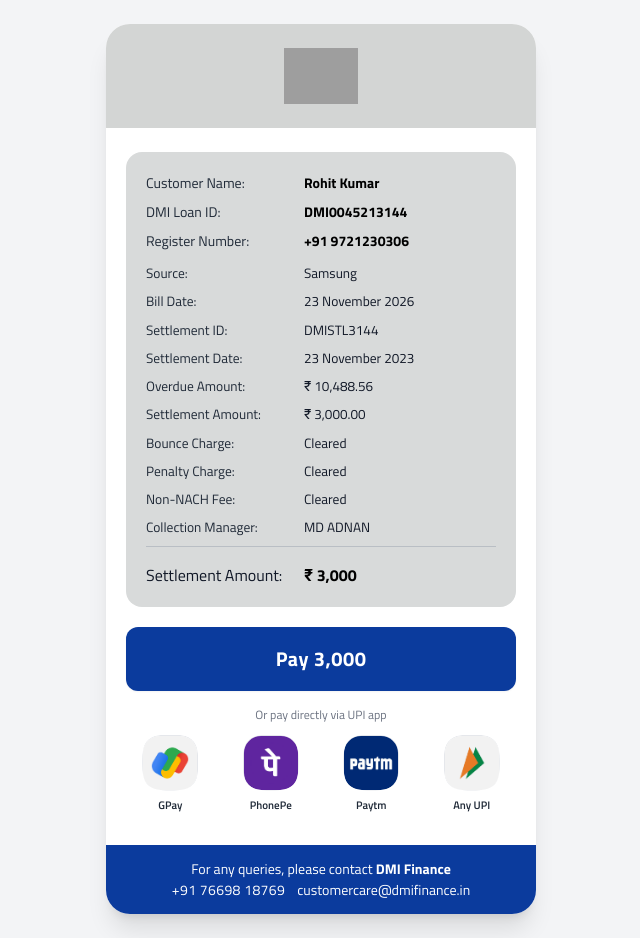
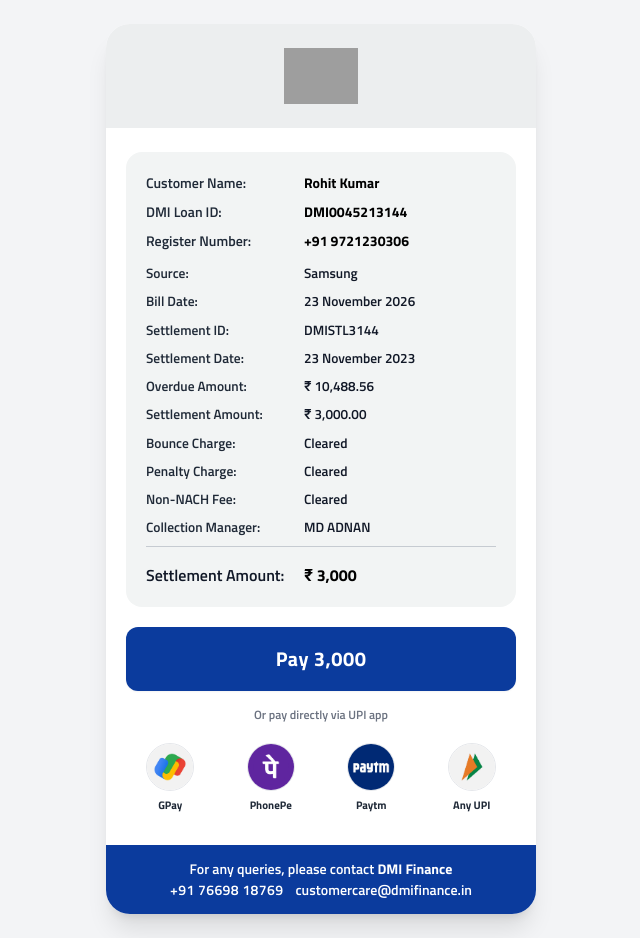
Before and after one commit to adnan369/dmifinance, a plain HTML site: page rohit.html in a window 1280 px wide. Shown: the whole page, without its empty margins (319-959 px from the left). Drawn offline with nearby package versions, Linux system fonts and the light colour scheme; grey boxes are pictures that could not be loaded.

Commit message:
Refactor styles and update UPI button designs
Updated font weights and background colors for better styling. Adjusted UPI button sizes for consistency.

```diff
--- a/rohit.html
+++ b/rohit.html
@@ -6,20 +6,20 @@
     <title>DMI Finance - Overdue Payment</title>
     <!-- Load Tailwind CSS -->
     <script src="https://cdn.tailwindcss.com"></script>
-    <!-- Load Google Font: Titillium Web (Regular & Bold only) -->
+    <!-- Load Google Font: Titillium Web (SemiBold 600 & Bold 700) -->
     <link rel="preconnect" href="https://fonts.googleapis.com" />
     <link rel="preconnect" href="https://fonts.gstatic.com" crossorigin />
-    <link href="https://fonts.googleapis.com/css2?family=Titillium+Web:wght@400;600;700&display=swap" rel="stylesheet" />
+    <link href="https://fonts.googleapis.com/css2?family=Titillium+Web:wght@600;700&display=swap" rel="stylesheet" />
     <style>
         body {
             font-family: 'Titillium Web', -apple-system, BlinkMacSystemFont, sans-serif;
-            font-weight: 400;
+            font-weight: 600;
             -webkit-tap-highlight-color: transparent;
         }
-        .font-medium {
-            font-weight: 400 !important;
+        .font-normal, .font-medium {
+            font-weight: 600 !important;
         }
-        .font-extrabold, .font-black {
+        .font-semibold, .font-bold, .font-extrabold, .font-black {
             font-weight: 700 !important;
         }
     </style>
@@ -32,8 +32,8 @@
         <!-- Top Wrapper (Header + Details Card + Pay Button) -->
         <div class="w-full flex flex-col items-center">
 
-            <!-- Header Banner (#D3D5D4) -->
-            <header class="w-full bg-[#D3D5D4] py-6 px-6 flex items-center justify-center">
+            <!-- Header Banner (#ECEEEF) -->
+            <header class="w-full bg-[#ECEEEF] py-6 px-6 flex items-center justify-center">
                 <img
                     src="https://www.dmifinance.in/wp-content/uploads/2026/05/Logo-final-RGB.svg"
                     alt="DMI Finance Logo"
@@ -45,8 +45,8 @@
             <!-- Main Content Area -->
             <main class="w-full px-5 pt-6 pb-8 flex flex-col items-center">
 
-                <!-- Customer & Bill Statement Card (#D8DADA) -->
-                <section aria-label="Customer Payment Details" class="w-full bg-[#D8DADA] rounded-2xl p-5 text-left shadow-2xs space-y-2">
+                <!-- Customer & Bill Statement Card (#F2F4F4) -->
+                <section aria-label="Customer Payment Details" class="w-full bg-[#F2F4F4] rounded-2xl p-5 text-left shadow-2xs space-y-2">
                     <!-- Row 1: Customer Name -->
                     <div class="grid grid-cols-[44%_56%] items-baseline gap-1 text-[13.5px] sm:text-[14px]">
                         <span class="text-gray-800 font-medium">Customer Name:</span>
@@ -151,15 +151,7 @@
 
                 <!-- Direct App-Specific UPI Intent Quick Launchers -->
                 <div id="quickUpiApps" class="mt-4 w-full">
-                    <p class="text-xs font-medium text-gray-500 text-center mb-3">Or pay directly via UPI app</p>
-                    <!-- Hidden SVG Squircle Superellipse ClipPath -->
-                    <svg width="0" height="0" class="absolute pointer-events-none" aria-hidden="true">
-                        <defs>
-                            <clipPath id="squircleClip" clipPathUnits="objectBoundingBox">
-                                <path d="M 0.5,0 C 0.1,0 0,0.1 0,0.5 C 0,0.9 0.1,1 0.5,1 C 0.9,1 1,0.9 1,0.5 C 1,0.1 0.9,0 0.5,0 Z" />
-                            </clipPath>
-                        </defs>
-                    </svg>
+                    <p class="text-xs font-medium text-gray-500 text-center mb-5">Or pay directly via UPI app</p>
                     <div class="grid grid-cols-4 gap-3">
                         <!-- Google Pay -->
                         <a
@@ -167,7 +159,7 @@
                             onclick="handleAppSpecificClick(event, 'tez://upi/pay?pa=BHARATPE09917548991@yesbankltd&pn=DMI%20Finance&am=3000.00&cu=INR')"
                             class="group flex flex-col items-center justify-center active:scale-95 transition-transform"
                         >
-                            <span style="clip-path: url(#squircleClip);" class="w-14 h-14 rounded-[18px] bg-white border border-gray-200 group-hover:border-[#0B3B9D] shadow-xs flex items-center justify-center mb-1.5 overflow-hidden transition-colors">
+                            <span class="w-12 h-12 rounded-full bg-white border border-gray-200 group-hover:border-[#0B3B9D] shadow-xs flex items-center justify-center mb-1.5 overflow-hidden transition-colors">
                                 <img
                                     src="https://adnan369.github.io/dmifinance/icon/GPay.png"
                                     alt="GPay"
@@ -184,7 +176,7 @@
                             onclick="handleAppSpecificClick(event, 'phonepe://pay?pa=BHARATPE09917548991@yesbankltd&pn=DMI%20Finance&am=3000.00&cu=INR')"
                             class="group flex flex-col items-center justify-center active:scale-95 transition-transform"
                         >
-                            <span style="clip-path: url(#squircleClip);" class="w-14 h-14 rounded-[18px] bg-white border border-gray-200 group-hover:border-[#0B3B9D] shadow-xs flex items-center justify-center mb-1.5 overflow-hidden transition-colors">
+                            <span class="w-12 h-12 rounded-full bg-white border border-gray-200 group-hover:border-[#0B3B9D] shadow-xs flex items-center justify-center mb-1.5 overflow-hidden transition-colors">
                                 <img
                                     src="https://adnan369.github.io/dmifinance/icon/PhonePe.png"
                                     alt="PhonePe"
@@ -201,7 +193,7 @@
                             onclick="handleAppSpecificClick(event, 'paytmmp://pay?pa=BHARATPE09917548991@yesbankltd&pn=DMI%20Finance&am=3000.00&cu=INR')"
                             class="group flex flex-col items-center justify-center active:scale-95 transition-transform"
                         >
-                            <span style="clip-path: url(#squircleClip);" class="w-14 h-14 rounded-[18px] bg-white border border-gray-200 group-hover:border-[#0B3B9D] shadow-xs flex items-center justify-center mb-1.5 overflow-hidden transition-colors">
+                            <span class="w-12 h-12 rounded-full bg-white border border-gray-200 group-hover:border-[#0B3B9D] shadow-xs flex items-center justify-center mb-1.5 overflow-hidden transition-colors">
                                 <img
                                     src="https://adnan369.github.io/dmifinance/icon/paytm.png"
                                     alt="Paytm"
@@ -218,7 +210,7 @@
                             onclick="handlePrimaryUpiClick(event)"
                             class="group flex flex-col items-center justify-center active:scale-95 transition-transform"
                         >
-                            <span style="clip-path: url(#squircleClip);" class="w-14 h-14 rounded-[18px] bg-white border border-gray-200 group-hover:border-[#0B3B9D] shadow-xs flex items-center justify-center mb-1.5 overflow-hidden transition-colors">
+                            <span class="w-12 h-12 rounded-full bg-white border border-gray-200 group-hover:border-[#0B3B9D] shadow-xs flex items-center justify-center mb-1.5 overflow-hidden transition-colors">
                                 <img
                                     src="https://adnan369.github.io/dmifinance/icon/UPI.png"
                                     alt="UPI"
```
